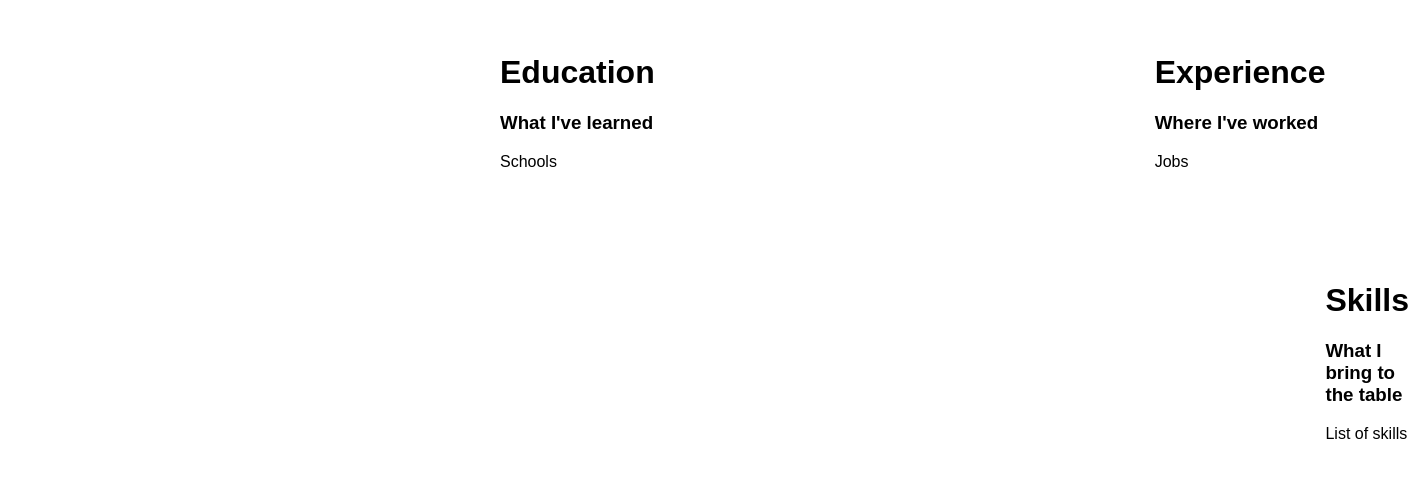
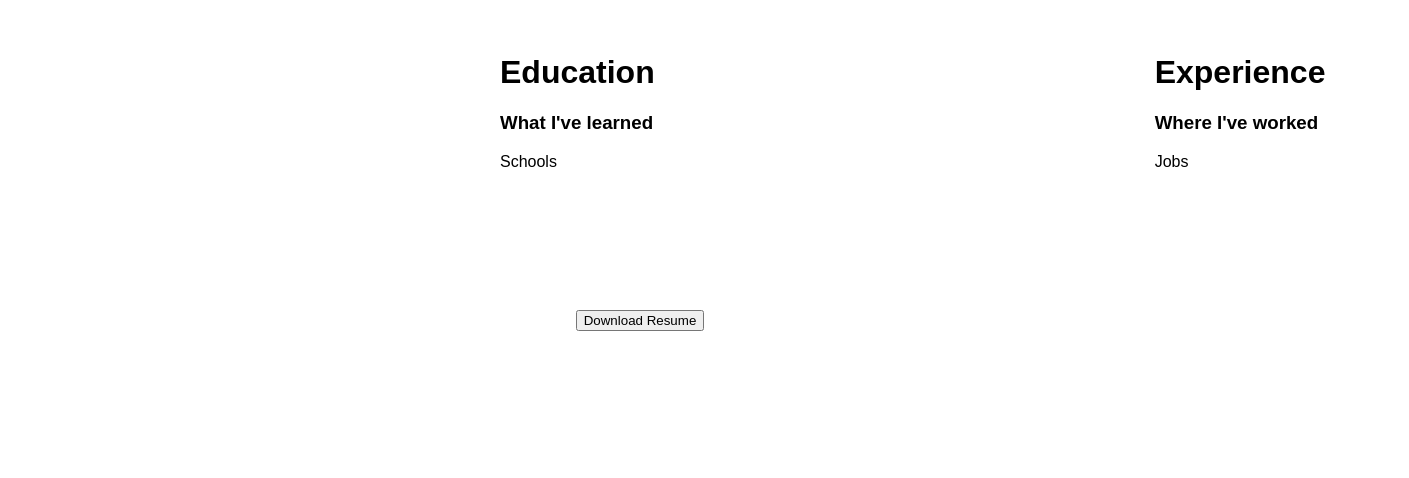
Before and after one commit to dgohdz/my-portfolio, a React (Create React App) app: page / in a window 1280 px wide. Shown: the part 1158-1636 px from the top of the page, 1409 px wide, since content can reach past the window. Built offline with nearby package versions, Linux system fonts and the light colour scheme.

Commit message:
Positioning text with CSS

```diff
--- a/src/sections/Resume.js
+++ b/src/sections/Resume.js
@@ -4,6 +4,7 @@ import '../stylesheets/Resume.css'
 export default class Resume extends Component {
   render() {
     return (
+      <>
       <div className="resume">
         <div className="education">
           <h1>Education</h1>
@@ -15,12 +16,9 @@ export default class Resume extends Component {
           <h3>Where I've worked</h3>
           <p>Jobs</p>
         </div>
-        <div className="skills">
-          <h1>Skills</h1>
-          <h3>What I bring to the table</h3>
-          <p>List of skills</p>
-        </div>
       </div>
+        <button className="resume-button">Download Resume</button>
+      </>
     )
   }
 }
--- a/src/stylesheets/Resume.css
+++ b/src/stylesheets/Resume.css
@@ -15,7 +15,10 @@
     margin-left: 500px;
 }
 
-.skills {
-    position: relative;
-    margin-top: 500px;
+.resume-button {
+    display: flex;
+    flex-direction: column;
+    align-items: center;
+    justify-content: center;
+    margin: -200px auto;
 }
```
